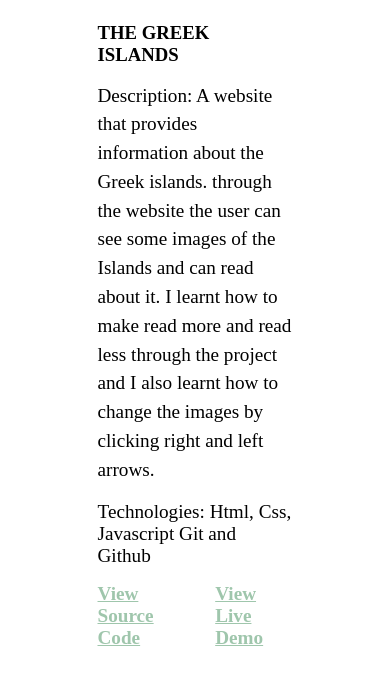
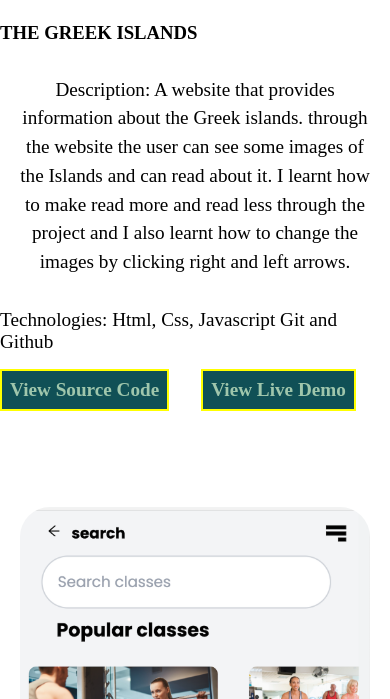
Before and after one commit to DEJENERUTA/portfolio, a React (Create React App) app: page /projects in a window 390 px wide. Shown: the part 643-1342 px from the top of the page. Built offline with nearby package versions, Linux system fonts and the light colour scheme.

Commit message:
Add changes

```diff
--- a/src/App.css
+++ b/src/App.css
@@ -6,6 +6,10 @@
 }
 .app-header {
   background-color: var(--color-primary);
+}
+.app-main-inner-wrapper {
+  max-width: 1440px;
+  margin: 0 auto;
 }
 .app-main {
   background-color: white;
--- a/src/about/About.css
+++ b/src/about/About.css
@@ -1,8 +1,3 @@
-.about-wrapper {
-  max-width: 1440px;
-  margin: 0 auto;
-}
-
 .about {
   margin-top: 4rem;
 }
@@ -20,7 +15,6 @@ h3 {
   }
 }
 .about-content {
-  max-width: 1370px;
   margin: 0 auto;
   display: flex;
   gap: 2em;
@@ -93,6 +87,7 @@ h3 {
 .about-text {
   font-size: 1rem;
   padding: 0 1em;
+  max-width: 375px;
 }
 
 .about-skills {
--- a/src/contact/Contact.css
+++ b/src/contact/Contact.css
@@ -2,7 +2,7 @@
   text-align: center;
 }
 .contact-form {
-  width: 50%;
+  max-width: 500px;
   margin: 0 auto;
   align-items: center;
   justify-content: center;
--- a/src/home/Home.css
+++ b/src/home/Home.css
@@ -1,11 +1,3 @@
-.home-wrapper {
-  max-width: 1440px;
-  margin: 0 auto;
-}
-.home-content {
-  max-width: 1370px;
-  margin: 0 auto;
-}
 h1,
 h2 {
   color: var(--color-primary);
--- a/src/projects/Project.css
+++ b/src/projects/Project.css
@@ -45,6 +45,9 @@
     opacity: 1;
   }
 }
+.desc-txt {
+  color: red;
+}
 .project-description p {
   font-size: 1.2rem;
   line-height: 1.5;
@@ -69,7 +72,6 @@
 .content {
   display: flex;
   flex-direction: column;
-  width: 50%;
 }
 .project-item {
   list-style: none;
@@ -91,12 +93,22 @@
   font-weight: bold;
 }
 .source-underline {
-  text-decoration: underline;
+  /*  text-decoration: underline;
+  color: var(--color-links); */
+  border: 2px solid var(--color-decoration);
   color: var(--color-links);
+  padding: 0.5rem;
+  background-color: var(--color-primary);
+  text-decoration: none;
 }
 .demo-underline {
-  text-decoration: underline;
+  /* text-decoration: underline;
+  color: var(--color-links); */
+  border: 2px solid var(--color-decoration);
   color: var(--color-links);
+  padding: 0.5rem;
+  background-color: var(--color-primary);
+  text-decoration: none;
 }
 
 /* responssive*/
@@ -112,4 +124,11 @@
   .project-image img {
     margin-top: 4rem;
   }
+  .project-description {
+    /* the text must be centered and the width must be 100% so that it will cover the whole screen */
+    text-align: center;
+    width: 100%;
+    padding: 1rem;
+    font-size: 0.8rem;
+  }
 }
```
